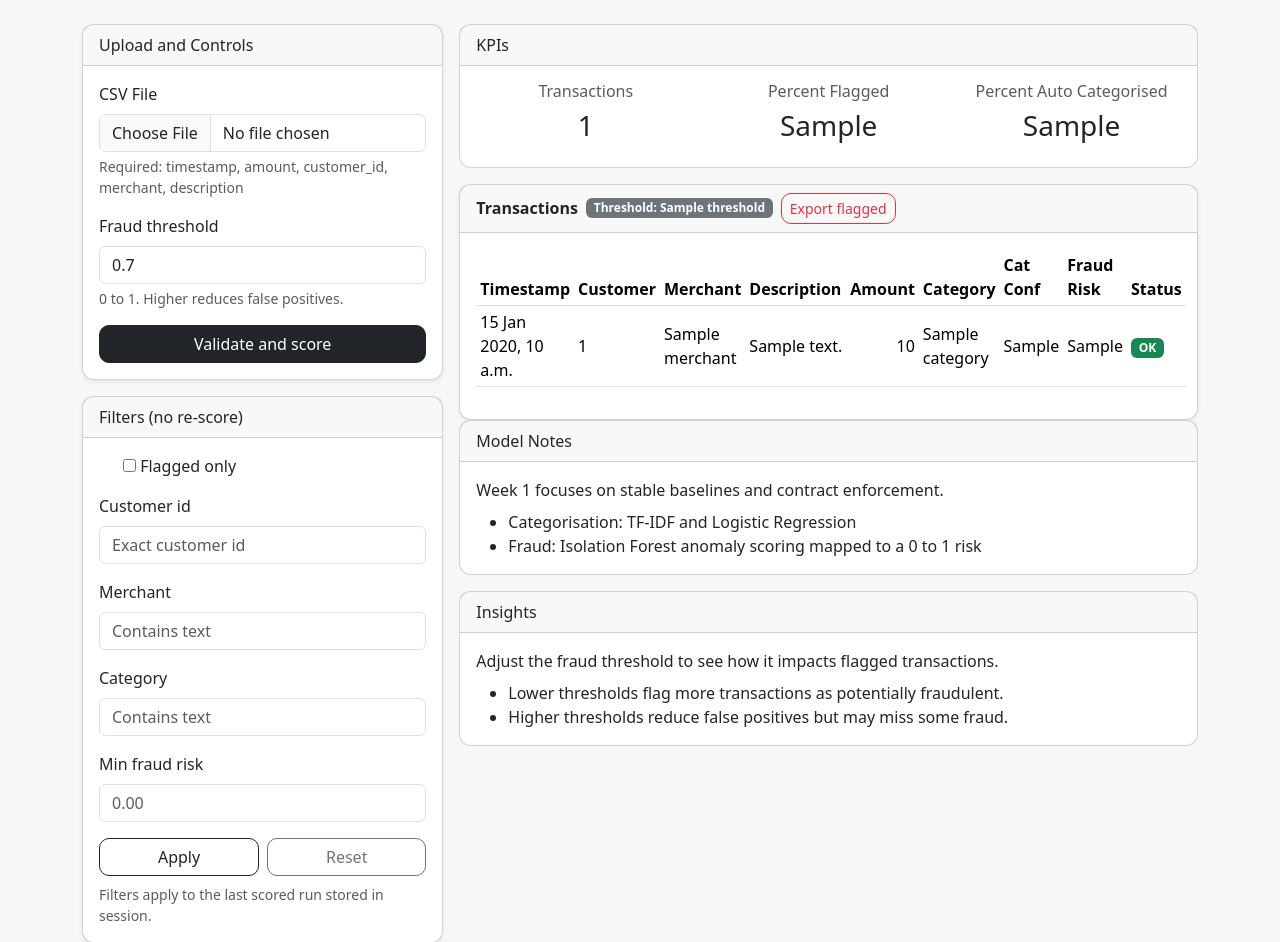
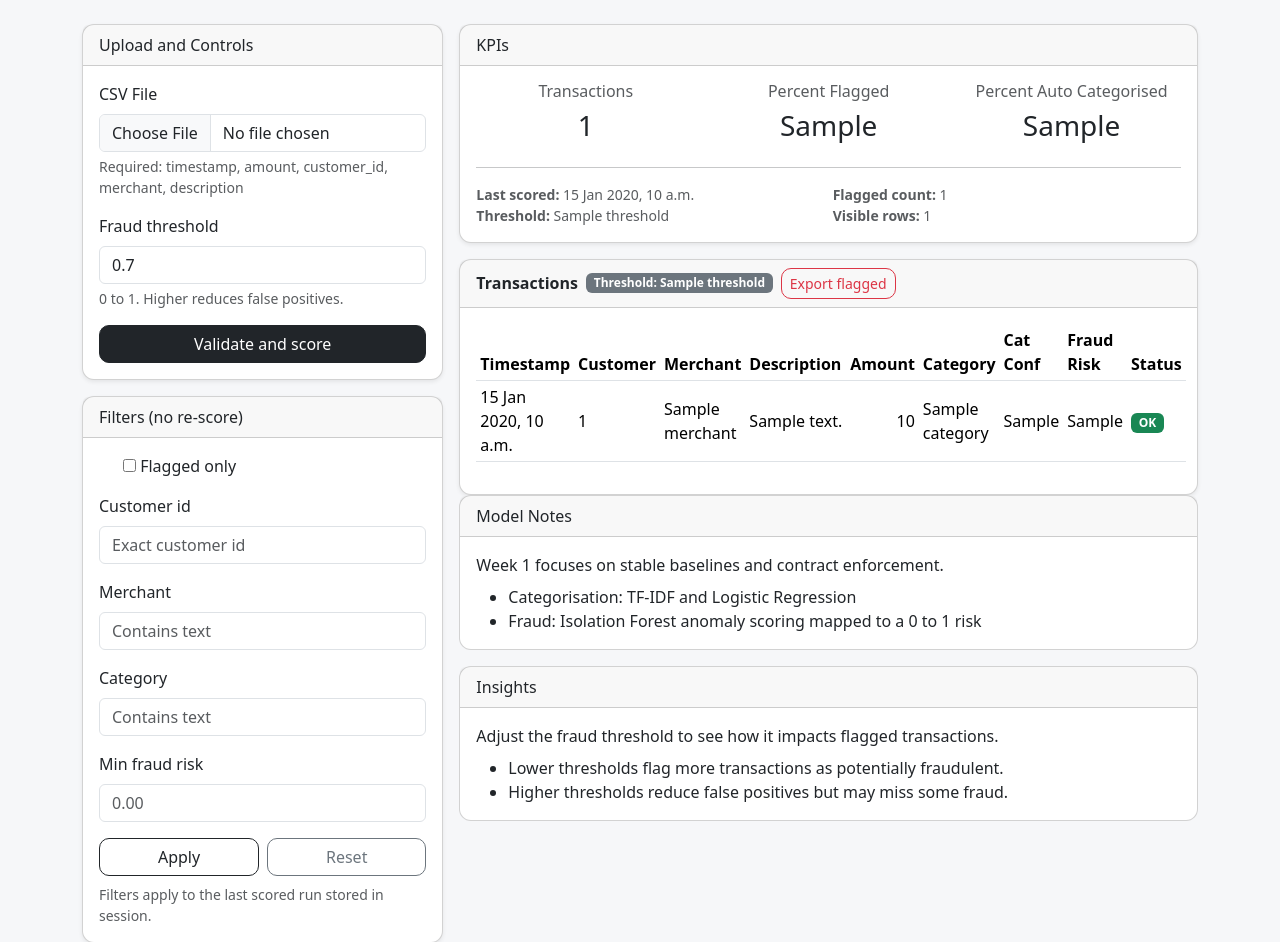
Before and after one commit to AAdewunmi/Neo-Bank-Fraud-Detection-Project, a Django app: template dashboard/templates/dashboard/index.html in a window 1280 px wide. Shown: the part 56-998 px from the top of the page. Run offline with Django 5.2, Linux system fonts and the light colour scheme; tables that the repository leaves empty hold one stand-in row (values such as "Sample post"); the template is opened without the code that fills it: values that come from a table or form of the project are taken from there, most other values are stand-ins (such as "Sample title", 1, 10 or a date in 2020).

Commit message:
Enhance KPI card styling and structure for better visibility

```diff
--- a/dashboard/templates/dashboard/_kpis.html
+++ b/dashboard/templates/dashboard/_kpis.html
@@ -1,4 +1,4 @@
-<div class="card mb-3">
+<div class="card mb-3 shadow-sm">
   <div class="card-header">KPIs</div>
   <div class="card-body">
     <div class="row text-center">
@@ -15,5 +15,21 @@
         <div class="h3">{{ kpi.pct_auto_cat }}</div>
       </div>
     </div>
+
+    {% if run_meta %}
+      <hr class="my-3">
+      <div class="row g-2 small text-muted">
+        <div class="col-md-6">
+          <div><span class="fw-semibold">Last scored:</span> {{ run_meta.scored_at }}</div>
+          <div><span class="fw-semibold">Threshold:</span> {{ run_meta.threshold }}</div>
+        </div>
+        <div class="col-md-6">
+          <div><span class="fw-semibold">Flagged count:</span> {{ run_meta.flagged_count }}</div>
+          {% if view_meta %}
+            <div><span class="fw-semibold">Visible rows:</span> {{ view_meta.visible_count }}</div>
+          {% endif %}
+        </div>
+      </div>
+    {% endif %}
   </div>
 </div>
```
